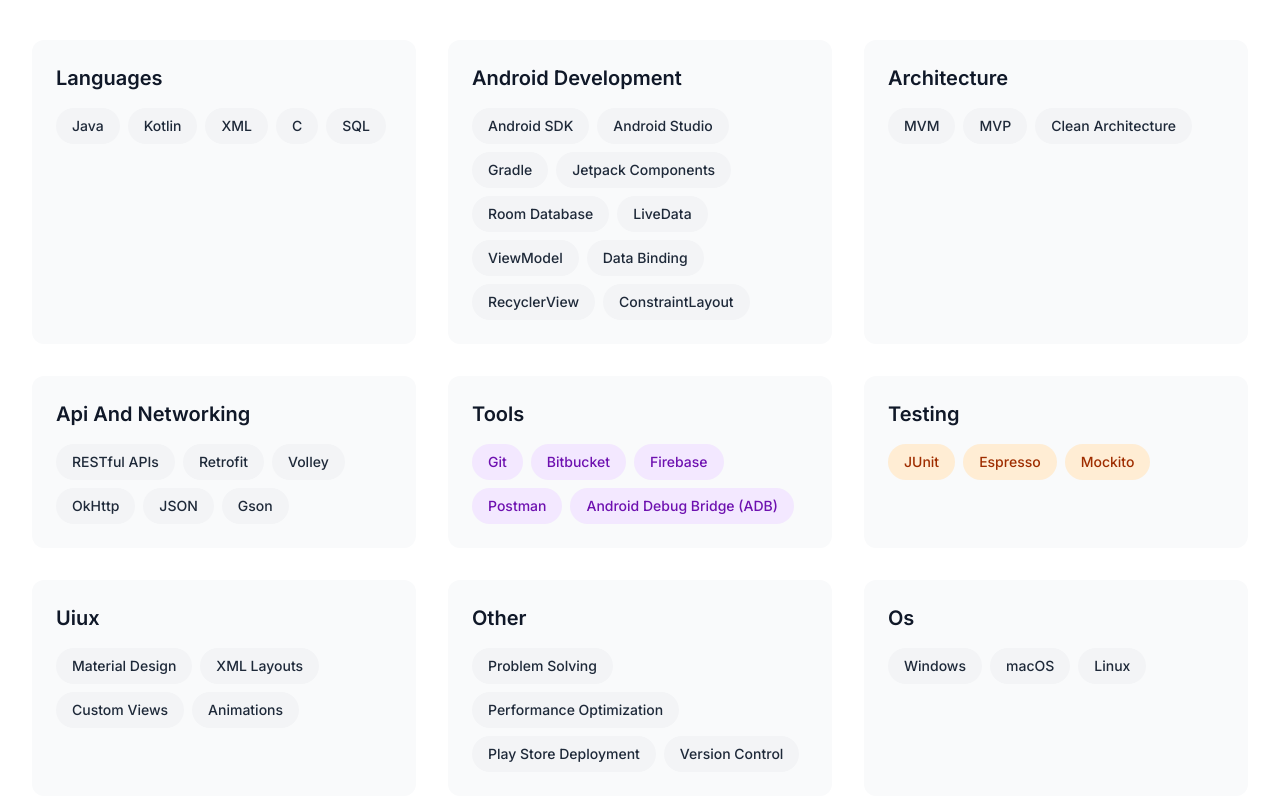
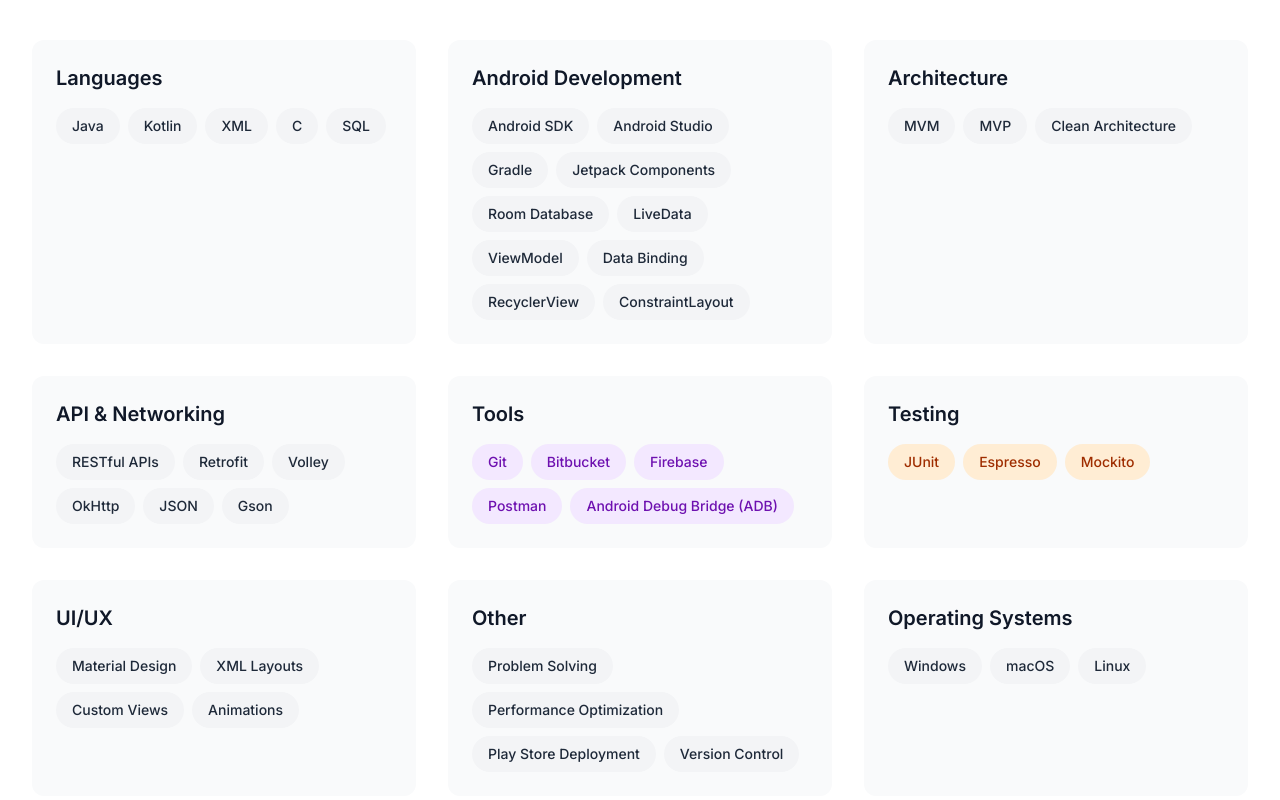
Before and after one commit to Ishanarola123/isha-portfolio, a Next.js app: page / in a window 1280 px wide. Shown: the part 982-1782 px from the top of the page. Built offline with nearby package versions, Linux system fonts and the light colour scheme.

Commit message:
# update the skills  component - category

```diff
--- a/src/components/Skills.tsx
+++ b/src/components/Skills.tsx
@@ -10,6 +10,7 @@ interface SkillBadgeProps {
   skill: string;
   category: string;
 }
+
 
 const SkillBadge: React.FC<SkillBadgeProps> = ({ skill, category }) => {
   const getSkillIcon = (skill: string, category: string) => {
@@ -55,9 +56,21 @@ const SkillBadge: React.FC<SkillBadgeProps> = ({ skill, category }) => {
 };
 
 const Skills: React.FC<SkillsProps> = ({ skills }) => {
-  const formatCategoryName = (category: string) => {
-    return category.replace(/([A-Z])/g, " $1").trim();
+const formatCategoryName = (category: string) => {
+  // Map of special category names
+  const specialNames: Record<string, string> = {
+    uiux: "UI/UX",
+    apiAndNetworking: "API & Networking",
+    androidDevelopment: "Android Development",
+    os: "Operating Systems",
   };
+
+  if (specialNames[category]) return specialNames[category];
+
+  // Default: split camelCase and capitalize words
+  return category.replace(/([A-Z])/g, " $1").replace(/\b\w/g, (c) => c.toUpperCase());
+};
+
 
   return (
     <section
```
